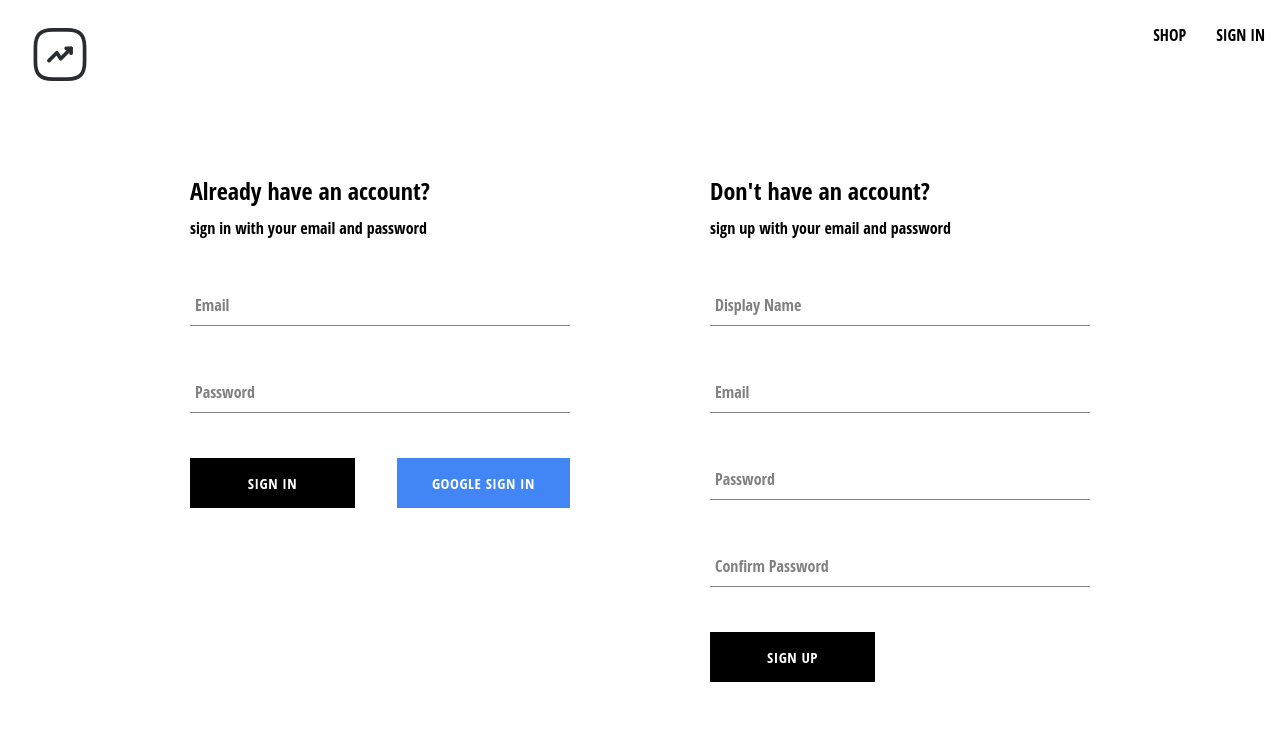
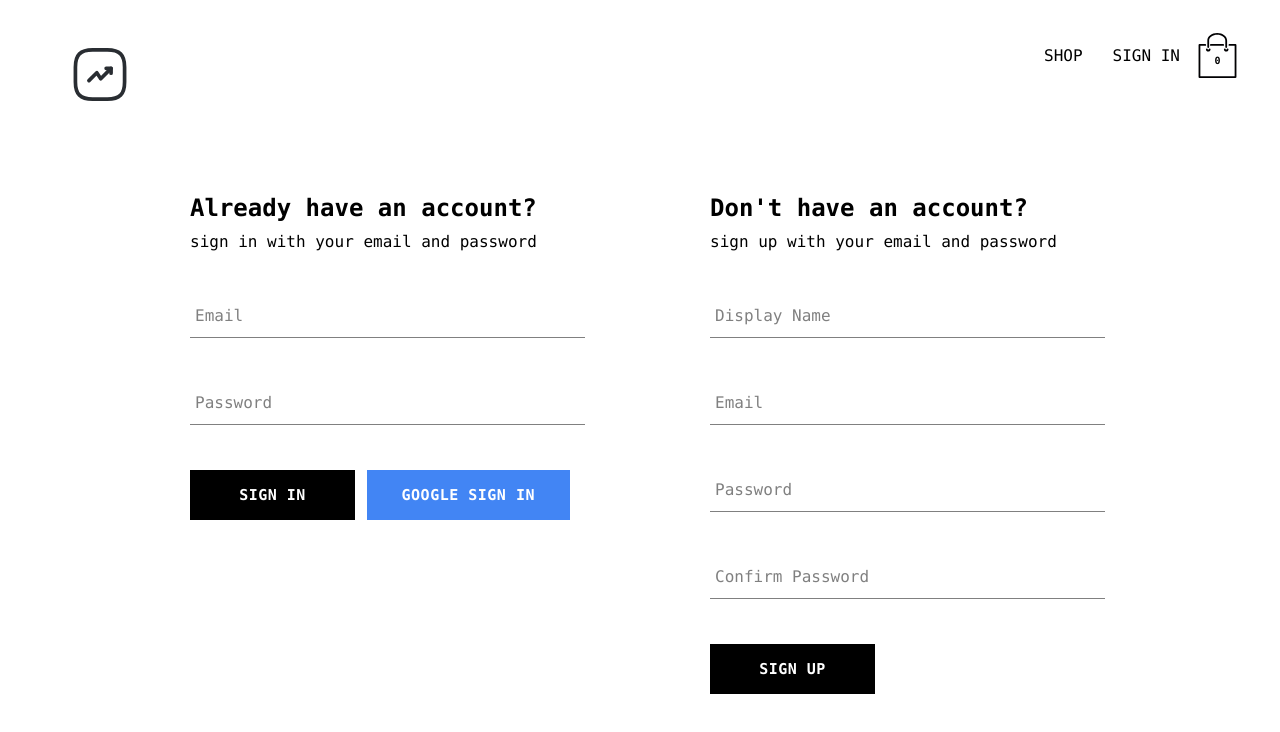
Before and after one commit to HamidMokh/TrendHeavenWithRedux2.0, a React (Create React App) app: page /auth in a window 1280 px wide. Shown: the top 732 px of the page. Built offline with nearby package versions, Linux system fonts and the light colour scheme; no server answers.

Commit message:
adding cart context and shopping icon

```diff
--- a/src/components/Routes/Navigation/navigation.component.jsx
+++ b/src/components/Routes/Navigation/navigation.component.jsx
@@ -11,31 +11,22 @@
 // TrendLogo is an SVG component representing a trending arrow, used as the logo.
 // Importing it as a React component allows seamless integration into the JSX structure.
 import { ReactComponent as TrendLogo } from '../../../assets/trend-up-svgrepo-com.svg';
-
+import CartIcon from '../../cart-icon/cart-icon.component';
+import CartDropdown from '../../cart-dropdown/cart-dropdown.component';
 // Import UserContext from the user context file
 // UserContext provides a way to access the currentUser value (information of the currently authenticated user) throughout the application.
 // This enables components to react dynamically to user authentication status.
 import { UserContext } from '../../../contexts/user.contexts';
-
-// Import the styling for the navigation component
-// The './navigation.styles.scss' file contains the styles for the Navigation component.
-// Styling is separated to keep the component's concerns modular and maintainable.
+import { cartContext } from '../../../contexts/cart.context';
 import './navigation.styles.scss';
 
 import { signOutUser } from '../../../utils/firebase/firebase.utils'
 
 // Define the Navigation functional component
 const Navigation = () => {
-  // Use the useContext hook to access the currentUser value from UserContext
-  // currentUser represents the information of the currently authenticated user.
-  // Accessing user information globally is crucial for components that need to adjust their behavior based on authentication status.
+
   const { currentUser} = useContext(UserContext);
-
-  // Log the currentUser value to the console for debugging or information purposes
-  // This logging statement is helpful during development to inspect the user data and diagnose any authentication-related issues.
-  //console.log(currentUser);
-
-  // Return JSX representing the navigation structure
+  const {isCartOpen} = useContext(cartContext)
   return (
     <Fragment>
       {/* Navigation container with logo */}
@@ -68,8 +59,10 @@
           }
 
           </Link>
-
+          <CartIcon />
         </div>
+        {isCartOpen && <CartDropdown />}
+        {/* if isCartOpen =1  and Cart dropdown = 1 then show the last item (which is cartdropdown), if iscartopen = 0 then do not show anything this is pure javascrpt*/}
       </div>
 
       {/* Outlet component to render child components within the navigation structure */}
--- a/src/components/button/button.styles.scss
+++ b/src/components/button/button.styles.scss
@@ -9,7 +9,7 @@
     background-color: black;
     color: white;
     text-transform: uppercase;
-    font-family: 'Open Sans Condensed',sans-serif;
+    font-family: source-code-pro, Menlo, Monaco, Consolas, 'Courier New',monospace;
     font-weight: bolder;
     border: none;
     cursor: pointer;
--- /dev/null
+++ b/src/components/cart-dropdown/cart-dropdown.component.jsx
@@ -0,0 +1,24 @@
+import Button from '../button/button.component';
+import './cart-dropdown.styles.scss'
+
+
+
+const CartDropdown = ()=> {
+
+    return(
+<div className='cart-dropdown-container'>
+
+    <div className='cart-items' >
+
+        <Button> Go to CHECKOUT</Button>
+
+    </div>
+
+</div>
+    );
+
+
+}
+
+
+export default CartDropdown;
--- /dev/null
+++ b/src/components/cart-dropdown/cart-dropdown.styles.scss
@@ -0,0 +1,29 @@
+.cart-dropdown-container {
+    position: absolute;
+    width: 240px;
+    height: 340px;
+    display: flex;
+    flex-direction: column;
+    padding: 20px;
+    border: 1px solid black;
+    background-color: white;
+    top: 90px;
+    right: 40px;
+    z-index: 5;
+
+    .empty-message {
+      font-size: 18px;
+      margin: 50px auto;
+    }
+
+    .cart-items {
+      height: 240px;
+      display: flex;
+      flex-direction: column;
+      overflow: scroll;
+    }
+
+    button {
+      margin-top: auto;
+    }
+  }
--- /dev/null
+++ b/src/components/cart-icon/cart-icon.component.jsx
@@ -0,0 +1,21 @@
+import { ReactComponent as ShoppingIcon} from '../../assets/shopping-bag.svg'
+import { useContext } from 'react';
+
+import './cart-icon.styles.scss'
+
+import { cartContext } from '../../contexts/cart.context';
+
+const CartIcon = ()=>{
+
+    const {isCartOpen, setIsCartOpen } = useContext(cartContext);
+    const toggleIsCartOpen = () => setIsCartOpen(!isCartOpen);
+return (
+ <div className='cart-icon-container' onClick={toggleIsCartOpen}>
+    <ShoppingIcon className='shpping-icon'/>
+    <span className='item-count'>0</span>
+ </div>
+);
+
+}
+
+export default CartIcon;
--- /dev/null
+++ b/src/components/cart-icon/cart-icon.styles.scss
@@ -0,0 +1,21 @@
+.cart-icon-container {
+    width: 45px;
+    height: 45px;
+    position: relative;
+    display: flex;
+    align-items: center;
+    justify-content: center;
+    cursor: pointer;
+
+    .shopping-icon {
+      width: 24px;
+      height: 24px;
+    }
+
+    .item-count {
+      position: absolute;
+      font-size: 10px;
+      font-weight: bold;
+      bottom: 12px;
+    }
+  }
--- a/src/components/product-card/product-card.styles.scss
+++ b/src/components/product-card/product-card.styles.scss
@@ -19,6 +19,7 @@
       position: absolute;
       top: 255px;
       display: none;
+
     }
 
     &:hover {
--- /dev/null
+++ b/src/contexts/cart.context.jsx
@@ -0,0 +1,19 @@
+import { createContext, useState } from "react";
+
+
+export const cartContext = createContext({
+
+    isCartOpen:false,
+    setIsCartOpen: () => {},
+
+});
+
+
+export const CartProvider = ({ children }) =>{
+
+    const [isCartOpen, setIsCartOpen] = useState(false);
+    const value = { isCartOpen, setIsCartOpen };
+
+    return <cartContext.Provider value={value}>{children}</cartContext.Provider>
+
+}
--- a/src/index.js
+++ b/src/index.js
@@ -6,13 +6,16 @@
 import { BrowserRouter} from 'react-router-dom';
 import { UserProvider } from './contexts/user.contexts'
 import { ProductsProvider } from './contexts/products.context';
+import { CartProvider } from './contexts/cart.context';
 const root = ReactDOM.createRoot(document.getElementById('root'));
 root.render(
   <React.StrictMode>
     <BrowserRouter>
       <UserProvider>
        <ProductsProvider>
+        <CartProvider>
          <App />
+         </CartProvider>
         </ProductsProvider>
       </UserProvider>
     </BrowserRouter>
--- a/src/index.scss
+++ b/src/index.scss
@@ -1,10 +1,12 @@
 
 body {
   margin: 0;
+  padding: 20px 40px;
   font-family: 'Open Sans Condensed' , sans-serif;
   -webkit-font-smoothing: antialiased;
   -moz-osx-font-smoothing: grayscale;
-
+  font-family: source-code-pro, Menlo, Monaco, Consolas, 'Courier New',
+monospace;
 }
 
 code {
@@ -13,10 +15,12 @@
 }
 
 a {
+font-family: source-code-pro, Menlo, Monaco, Consolas, 'Courier New',
+monospace;
 text-decoration: none;
 color: black;
 }
 
-* {
-  box-sizing: border-box ;
-}
+// * {
+//   box-sizing: border-box;
+// }
```
Also changed, not shown: src/assets/shopping-bag.svg (added).
